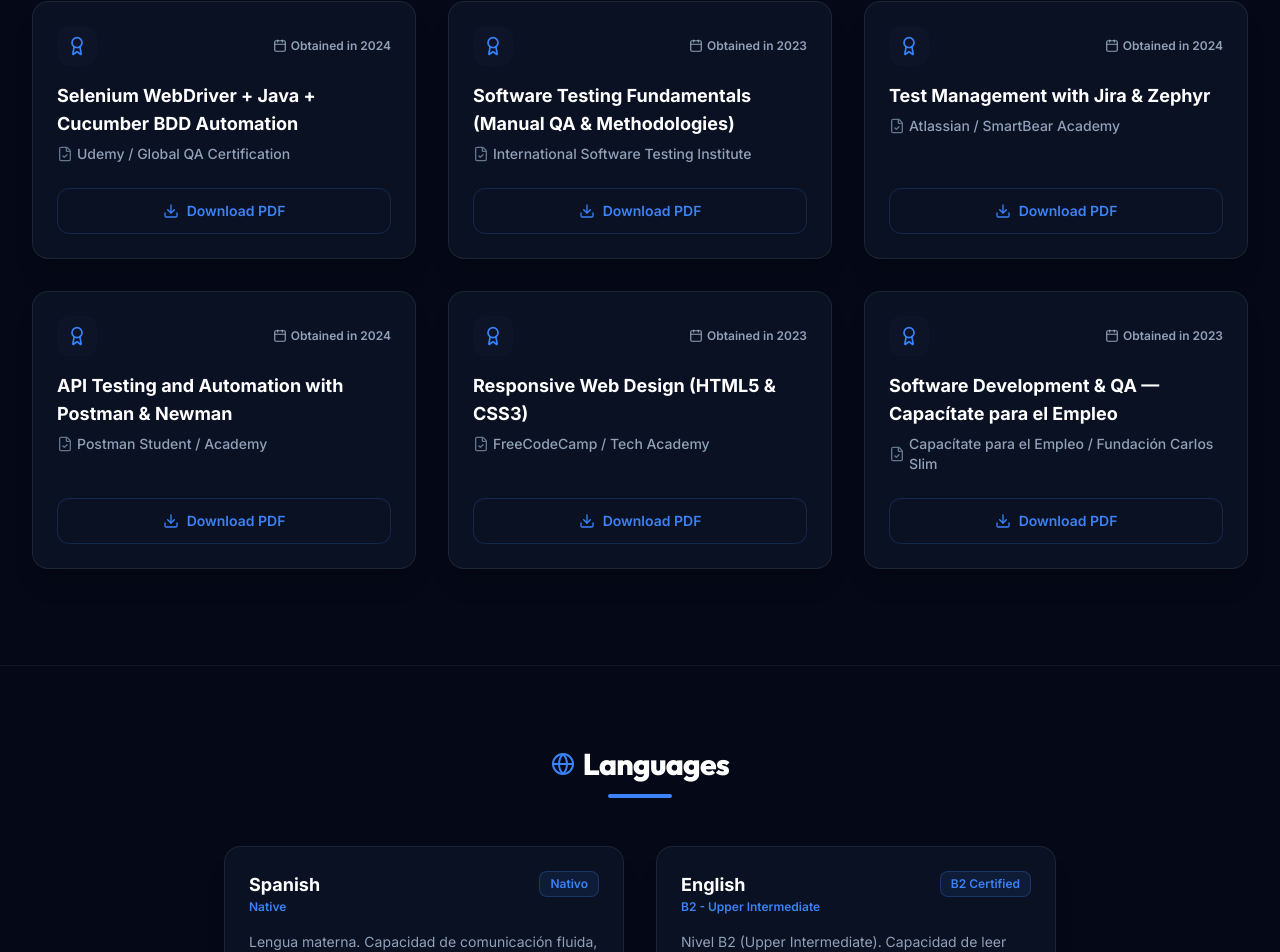
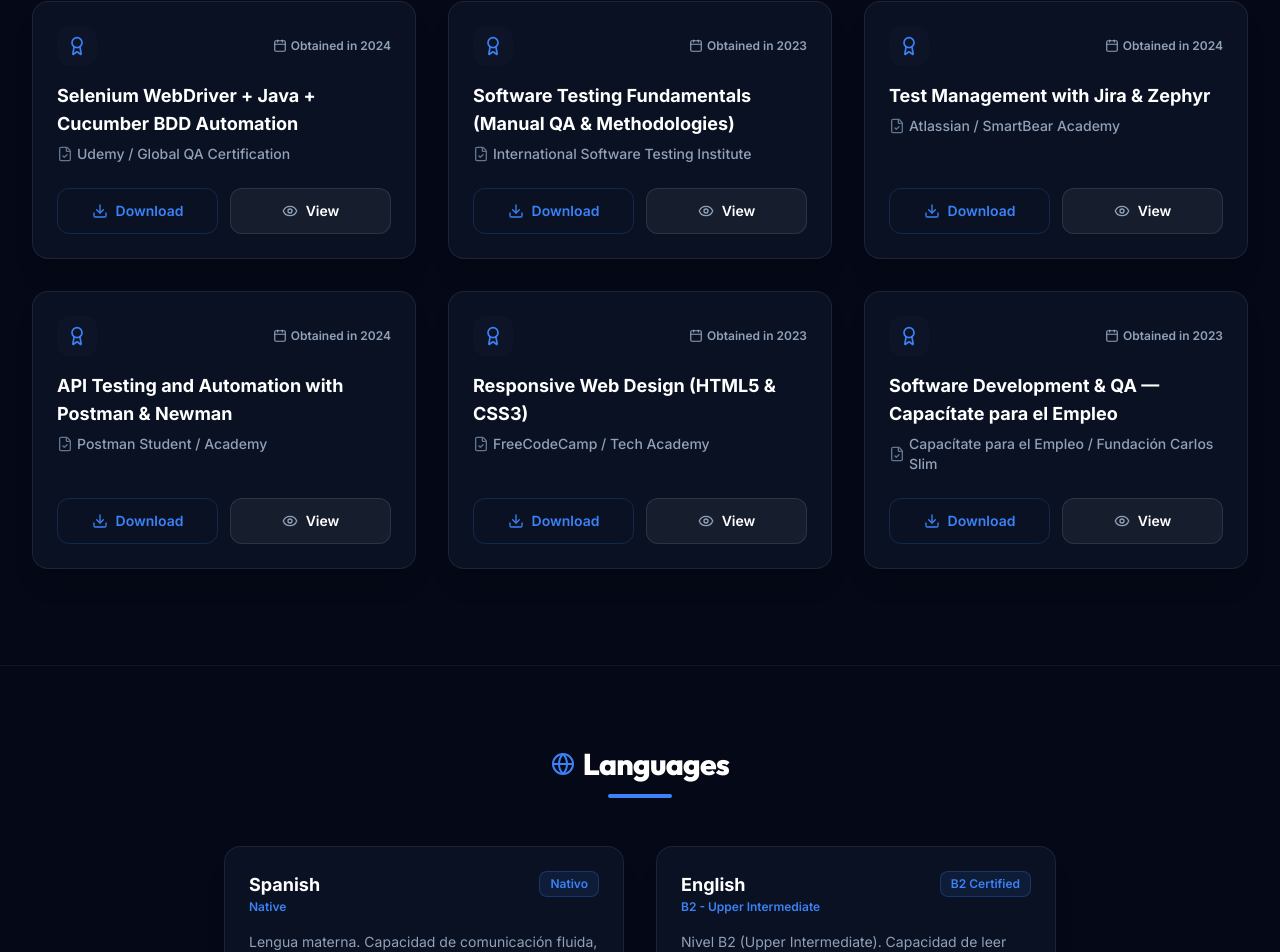
Before and after one commit to odabelsant/portafolio-odabel, a React (Vite) app: page / in a window 1280 px wide. Shown: the part 5896-6848 px from the top of the page. Built offline with nearby package versions, Linux system fonts and the light colour scheme; no server answers.

Commit message:
fix(certifications): data binding and add View button

```diff
--- a/src/data/types.ts
+++ b/src/data/types.ts
@@ -81,6 +81,7 @@
     title: string;
     subtitle: string;
     download: string;
+    view: string;
     [key: string]: string | { name: string; date: string } | undefined;
   };
   video: {
--- a/src/pages/admin/sections/FilesEditor.tsx
+++ b/src/pages/admin/sections/FilesEditor.tsx
@@ -155,13 +155,21 @@
     const isDummyToken = !TOKEN || TOKEN === "ghp_TuTokenDeGitHubDeFirmeEscritura" || TOKEN.startsWith("ghp_TuToken");
 
     try {
+      let finalRepoPath = target.repoPath;
+      let publicPath = target.repoPath.replace(/^public/, "");
+
       // 1. Upload file if selected
       if (file) {
+        const fileExt = file.name.substring(file.name.lastIndexOf('.'));
+        const baseRepoPath = target.repoPath.substring(0, target.repoPath.lastIndexOf('.'));
+        finalRepoPath = `${baseRepoPath}${fileExt}`;
+        publicPath = finalRepoPath.replace(/^public/, "");
+
         if (isDummyToken) {
           await new Promise((resolve) => setTimeout(resolve, 1200));
         } else {
           await uploadBinaryFileToRepo(
-            target.repoPath,
+            finalRepoPath,
             file,
             `[Backoffice] Upload ${editedTitles[target.id] || target.label} — ${file.name}`
           );
@@ -175,7 +183,7 @@
         if (!updatedTexts.uploadedFiles) {
           updatedTexts.uploadedFiles = {};
         }
-        updatedTexts.uploadedFiles[target.id] = file.name;
+        updatedTexts.uploadedFiles[target.id] = publicPath;
       }
 
       if (target.i18nKey) {
--- a/src/sections/Certifications.tsx
+++ b/src/sections/Certifications.tsx
@@ -1,11 +1,26 @@
 import React from "react";
 import { useTranslation } from "react-i18next";
-import { Download, Award, Calendar, FileCheck } from "lucide-react";
+import { Download, Award, Calendar, FileCheck, Eye } from "lucide-react";
 import { motion } from "framer-motion";
 import { certificatesData } from "../data/certificates";
+import backofficeTexts from "../data/backoffice_texts.json";
 
 export const Certifications: React.FC = () => {
   const { t } = useTranslation();
+
+  const getCertificatePath = (certId: string, defaultPath: string) => {
+    const uploadedFiles = (backofficeTexts as any).uploadedFiles || {};
+    let targetId = "";
+    if (certId === "selenium-java-cucumber") targetId = "cert-selenium";
+    else if (certId === "testing-fundamentals") targetId = "cert-testing";
+    else if (certId === "postman-api") targetId = "cert-postman";
+    else if (certId === "jira-zephyr") targetId = "cert-jira";
+
+    if (targetId && uploadedFiles[targetId]) {
+      return uploadedFiles[targetId];
+    }
+    return defaultPath;
+  };
 
   return (
     <section
@@ -26,7 +41,10 @@
 
         {/* Certifications Grid */}
         <div className="grid grid-cols-1 md:grid-cols-2 lg:grid-cols-3 gap-8">
-          {certificatesData.map((cert, index) => (
+          {certificatesData.map((cert, index) => {
+            const filePath = getCertificatePath(cert.id, cert.pdfPath);
+
+            return (
               <motion.div
                 key={cert.id}
                 initial={{ opacity: 0, y: 20 }}
@@ -59,18 +77,34 @@
                   </p>
                 </div>
 
-              {/* Download Button — points to real PDF paths */}
+                {/* Actions: Download & View */}
+                <div className="flex gap-3 mt-auto w-full">
+                  {/* Download Button */}
                   <a
-                href={cert.pdfPath}
+                    href={filePath}
                     download
-                className="w-full flex items-center justify-center gap-2 py-3 border border-primary/20 hover:border-primary/60 hover:bg-primary/5 text-primary hover:text-secondary rounded-xl font-semibold text-sm transition-all duration-300 focus:outline-none"
+                    className="flex-1 flex items-center justify-center gap-2 py-3 border border-primary/20 hover:border-primary/60 hover:bg-primary/5 text-primary hover:text-secondary rounded-xl font-semibold text-sm transition-all duration-300 focus:outline-none"
                     aria-label={`${t("certifications.download")} — ${t(cert.nameKey)}`}
                   >
                     <Download className="w-4 h-4" />
                     <span>{t("certifications.download")}</span>
                   </a>
+
+                  {/* View Button */}
+                  <a
+                    href={filePath}
+                    target="_blank"
+                    rel="noopener noreferrer"
+                    className="flex-1 flex items-center justify-center gap-2 py-3 border border-white/10 hover:border-white/30 bg-white/5 hover:bg-white/10 text-white rounded-xl font-semibold text-sm transition-all duration-300 focus:outline-none"
+                    aria-label={`${t("certifications.view")} — ${t(cert.nameKey)}`}
+                  >
+                    <Eye className="w-4 h-4 text-slate-400" />
+                    <span>{t("certifications.view")}</span>
+                  </a>
+                </div>
               </motion.div>
-          ))}
+            );
+          })}
         </div>
       </div>
     </section>
--- a/src/translations/en.json
+++ b/src/translations/en.json
@@ -52,7 +52,8 @@
   "certifications": {
     "title": "Certifications",
     "subtitle": "Official credentials and certifications earned in testing and development",
-    "download": "Download PDF",
+    "download": "Download",
+    "view": "View",
     "selenium_java_cucumber": {
       "name": "Selenium WebDriver + Java + Cucumber BDD Automation",
       "date": "Obtained in 2024"
--- a/src/translations/es.json
+++ b/src/translations/es.json
@@ -52,7 +52,8 @@
   "certifications": {
     "title": "Certificaciones",
     "subtitle": "Credenciales y certificaciones oficiales obtenidas en pruebas y desarrollo",
-    "download": "Descargar PDF",
+    "download": "Descargar",
+    "view": "Ver",
     "selenium_java_cucumber": {
       "name": "Selenium WebDriver + Java + Cucumber BDD Automation",
       "date": "Obtenido en 2024"
```
Lines whose indentation alone changed are shown as unchanged.
